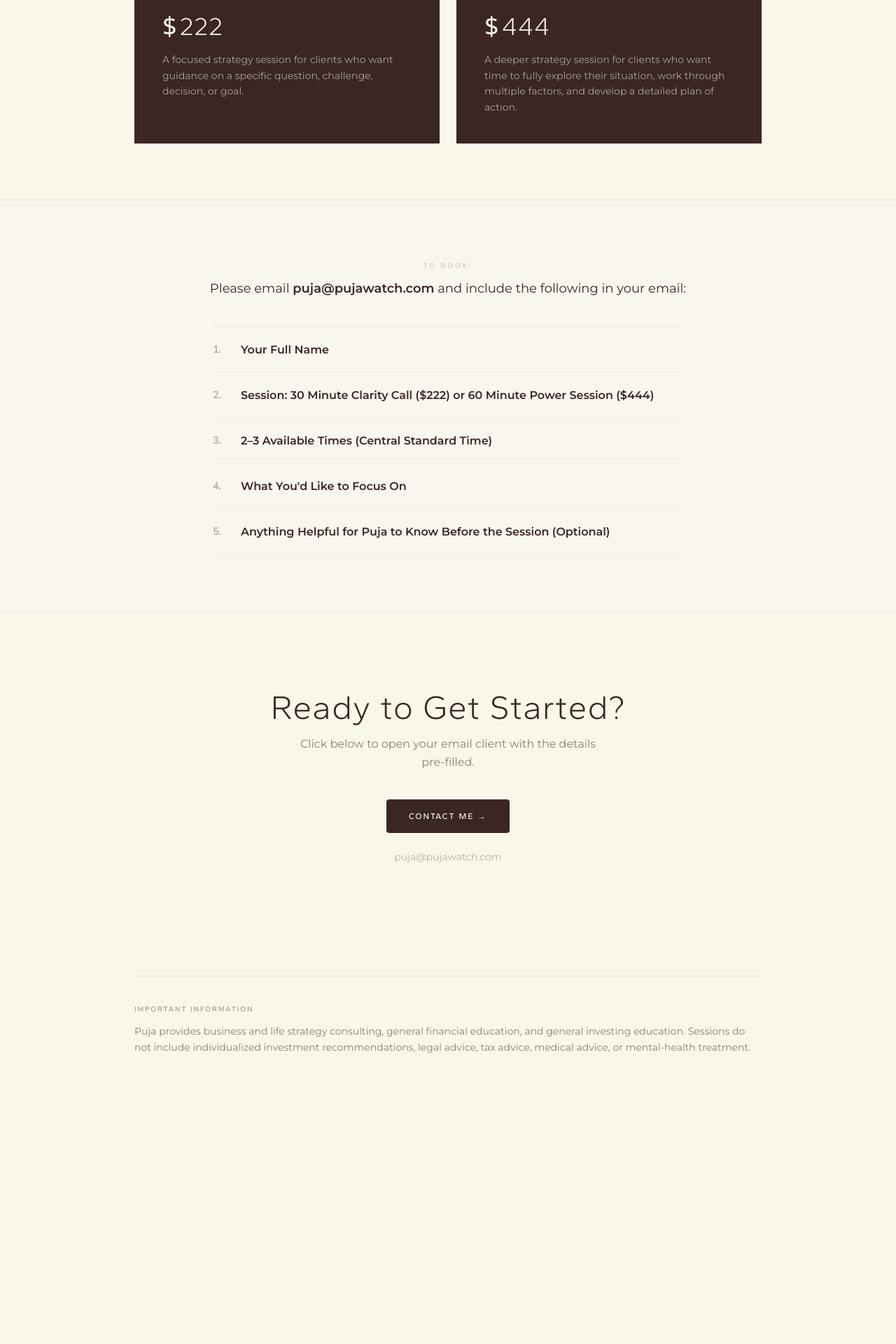
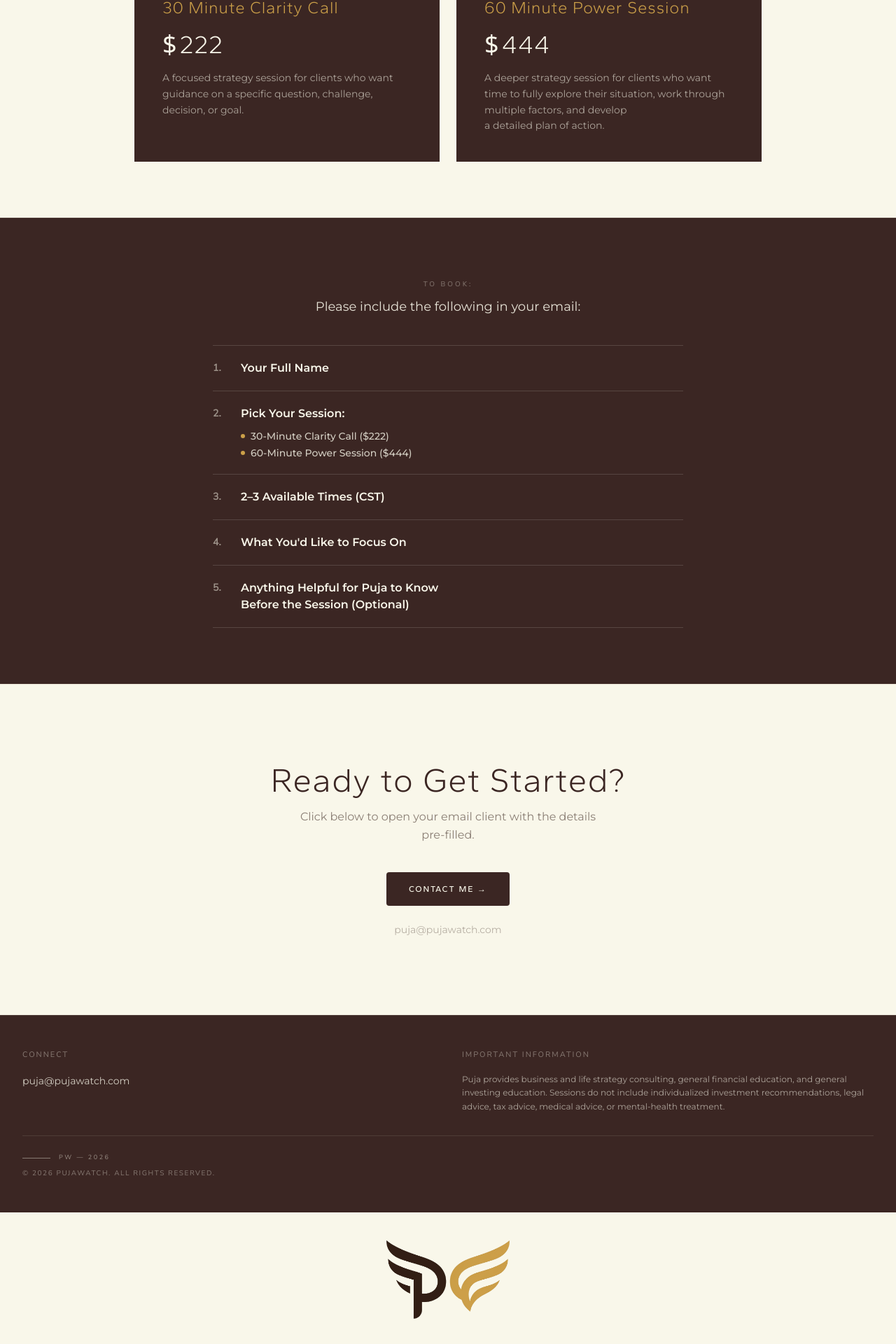
Before and after one commit to SharonSoul/Pujawatch, a Next.js app: page /book in a window 1280 px wide. Shown: the part 751-2671 px from the top of the page at 70% size. Before the commit the page ends 2307 px from the top, so only its background shows below. Built offline with nearby package versions, Linux system fonts and the light colour scheme.

Commit message:
Mobile res done

```diff
--- a/src/app/book/page.tsx
+++ b/src/app/book/page.tsx
@@ -3,27 +3,57 @@
 import Link from "next/link";
 import { motion } from "motion/react";
 import { Navbar } from "@/components/Navbar";
+import { FooterSection } from "@/components/LandingPage";
 
 const SESSION_DETAILS = [
   {
     name: "30 Minute Clarity Call",
     price: "$222",
-    desc: "A focused strategy session for clients who want guidance on a specific question, challenge, decision, or goal.",
+    desc: (
+      <>
+        A focused strategy session for clients who want guidance on a specific
+        question, challenge, decision, or goal.
+      </>
+    ),
   },
   {
     name: "60 Minute Power Session",
     price: "$444",
-    desc: "A deeper strategy session for clients who want time to fully explore their situation, work through multiple factors, and develop a detailed plan of action.",
+    desc: (
+      <>
+        A deeper strategy session for clients who want time to fully explore
+        their situation, work through multiple factors, and develop<br />
+        a detailed plan of action.
+      </>
+    ),
   },
 ];
 
 const WHAT_TO_INCLUDE = [
-  "Your Full Name",
-  "Session: 30 Minute Clarity Call ($222) or 60 Minute Power Session ($444)",
-  "2–3 Available Times (Central Standard Time)",
-  "What You'd Like to Focus On",
-  "Anything Helpful for Puja to Know Before the Session (Optional)",
-
+  {
+    title: "Your Full Name",
+  },
+  {
+    title: "Pick Your Session:",
+    bullets: [
+      "30-Minute Clarity Call ($222)",
+      "60-Minute Power Session ($444)",
+    ],
+  },
+  {
+    title: "2–3 Available Times (CST)",
+  },
+  {
+    title: "What You'd Like to Focus On",
+  },
+  {
+    title: (
+      <>
+        Anything Helpful for Puja to Know<br />
+        Before the Session (Optional)
+      </>
+    ),
+  },
 ];
 
 export default function BookPage() {
@@ -40,8 +70,8 @@ export default function BookPage() {
             className="mx-auto max-w-2xl text-center"
           >
             <div className="mb-5 sm:mb-6 inline-flex items-center gap-3">
-              <div className="relative h-2 w-2 rounded-full bg-gold">
-                <div className="absolute inset-0 animate-ping rounded-full bg-gold opacity-30" />
+              <div className="relative h-2 w-2 rounded-full bg-[#cca049]">
+                <div className="absolute inset-0 animate-ping rounded-full bg-[#cca049] opacity-30" />
               </div>
               <span className="font-accent text-[10px] uppercase tracking-[0.28em] text-cream/40">
                 Book a Session
@@ -50,10 +80,13 @@ export default function BookPage() {
             <h1 className="font-display text-3xl sm:text-4xl font-light leading-[1.06] tracking-[0.03em] text-cream lg:text-6xl">
               Let&rsquo;s Work Together
             </h1>
-            <p className="mx-auto mt-4 sm:mt-5 max-w-xl font-body text-sm sm:text-base leading-relaxed text-cream/75 sm:text-lg">
-              To book a private session with Puja, email the details below. Every
-              inquiry is reviewed personally, and you&rsquo;ll receive a response
-              within 1–2 business days.
+            <p className="mx-auto mt-4 sm:mt-5 max-w-xl font-body text-sm sm:text-base leading-relaxed text-cream/80 sm:text-lg">
+              To book a private session with Puja,<br />
+              email the details below.
+            </p>
+            <p className="mx-auto mt-2 sm:mt-2.5 max-w-lg font-body text-xs sm:text-sm leading-relaxed text-cream/55">
+              Every inquiry is reviewed personally, and you&rsquo;ll receive<br />
+              a response within 1–2 business days.
             </p>
           </motion.div>
         </section>
@@ -90,7 +123,7 @@ export default function BookPage() {
                   className="flex flex-col justify-between bg-espresso p-7 sm:p-8 md:p-10"
                 >
                   <div>
-                    <h3 className="font-display text-xl sm:text-2xl font-light tracking-[0.03em] text-cream">
+                    <h3 className="font-display text-xl sm:text-2xl font-light tracking-[0.03em] text-[#cca049]">
                       {s.name}
                     </h3>
                     <div className="mt-3 sm:mt-4 flex items-baseline gap-1">
@@ -109,8 +142,8 @@ export default function BookPage() {
           </div>
         </section>
 
-        {/* What to include — Centered */}
-        <section className="border-t border-rule bg-mid-bg px-6 py-16 sm:py-20 md:px-14 lg:px-20">
+        {/* What to include — Brown Background */}
+        <section className="border-t border-cream/10 bg-espresso px-6 py-16 sm:py-20 md:px-14 lg:px-20">
           <div className="mx-auto max-w-4xl text-center">
             <motion.div
               initial={{ opacity: 0, y: 24 }}
@@ -118,38 +151,43 @@ export default function BookPage() {
               viewport={{ once: true }}
               transition={{ duration: 0.6 }}
             >
-              <span className="font-accent text-[10px] uppercase tracking-[0.3em] text-warm-gray/50">
+              <span className="font-accent text-[10px] uppercase tracking-[0.3em] text-cream/40">
                 To Book:
               </span>
-              <h2 className="mt-2 font-body text-base sm:text-lg font-normal text-espresso leading-relaxed">
-                Please email{" "}
-                <a
-                  href="mailto:puja@pujawatch.com"
-                  className="text-espresso font-semibold hover:text-warm-gray transition-colors cursor-pointer"
-                >
-                  puja@pujawatch.com
-                </a>{" "}
-                and include the following in your email:
+              <h2 className="mt-2 font-body text-base sm:text-lg font-normal text-cream/90 leading-relaxed">
+                Please include the following in your email:
               </h2>
             </motion.div>
 
             {/* List without sub-descriptions */}
-            <div className="mx-auto mt-8 sm:mt-10 max-w-2xl flex flex-col divide-y divide-rule/60 border-y border-rule/60 text-left">
+            <div className="mx-auto mt-8 sm:mt-10 max-w-2xl flex flex-col divide-y divide-cream/15 border-y border-cream/15 text-left">
               {WHAT_TO_INCLUDE.map((item, i) => (
                 <motion.div
-                  key={item}
+                  key={i}
                   initial={{ opacity: 0, y: 16 }}
                   whileInView={{ opacity: 1, y: 0 }}
                   viewport={{ once: true }}
                   transition={{ duration: 0.45, delay: i * 0.05 }}
-                  className="flex items-center gap-4 py-4 sm:py-5"
+                  className="flex items-start gap-4 py-4 sm:py-5"
                 >
-                  <span className="font-accent text-xs sm:text-sm font-semibold text-warm-gray/60 shrink-0 w-6">
+                  <span className="font-accent text-xs sm:text-sm font-semibold text-cream/50 shrink-0 w-6 pt-0.5">
                     {i + 1}.
                   </span>
-                  <span className="font-body text-sm sm:text-base font-semibold text-espresso tracking-normal">
-                    {item}
-                  </span>
+                  <div className="flex flex-col gap-1.5">
+                    <span className="font-body text-sm sm:text-base font-semibold text-cream tracking-normal">
+                      {item.title}
+                    </span>
+                    {item.bullets && (
+                      <ul className="mt-1 flex flex-col gap-1 text-xs sm:text-sm font-medium text-cream/80">
+                        {item.bullets.map((bullet) => (
+                          <li key={bullet} className="flex items-center gap-2">
+                            <span className="h-1.5 w-1.5 rounded-full bg-[#cca049] shrink-0" />
+                            <span>{bullet}</span>
+                          </li>
+                        ))}
+                      </ul>
+                    )}
+                  </div>
                 </motion.div>
               ))}
             </div>
@@ -184,21 +222,8 @@ export default function BookPage() {
           </div>
         </section>
 
-        {/* Disclaimer */}
-        <section className="bg-cream px-6 py-10 sm:py-12 md:px-14 lg:px-20">
-          <div className="mx-auto max-w-4xl border-t border-rule pt-8 sm:pt-10">
-            <h3 className="font-accent text-[10px] font-medium uppercase tracking-[0.2em] text-warm-gray">
-              Important Information
-            </h3>
-            <p className="mt-3 font-body text-xs sm:text-sm leading-relaxed text-warm-gray">
-              Puja provides business and life strategy consulting, general
-              financial education, and general investing education. Sessions do
-              not include individualized investment recommendations, legal
-              advice, tax advice, medical advice, or mental-health treatment.
-            </p>
-          </div>
-        </section>
       </main>
+      <FooterSection hideNav dark />
     </>
   );
 }
--- a/src/components/LandingPage.tsx
+++ b/src/components/LandingPage.tsx
@@ -102,16 +102,16 @@ function ProcessSection() {
               whileInView={{ opacity: 1, y: 0 }}
               viewport={{ once: true }}
               transition={{ duration: 0.5, delay: i * 0.08, ease: [0.16, 1, 0.3, 1] }}
-              className="group relative flex flex-col items-center justify-start text-center bg-espresso p-5 sm:p-6 lg:p-5 pt-6 sm:pt-7 lg:pt-6 min-h-[170px] sm:min-h-[190px] transition-all duration-300 hover:bg-[#32201d]"
+              className="group relative flex flex-col items-center justify-center text-center bg-espresso p-5 sm:p-6 lg:p-4 min-h-[170px] sm:min-h-[195px] transition-all duration-300 hover:bg-[#32201d]"
             >
-              {/* Circled number at the top of the box — larger, closer to top */}
-              <div className="mb-3 sm:mb-4 flex h-9 w-9 sm:h-10 sm:w-10 items-center justify-center rounded-full border border-cream/25">
-                <span className="font-display text-sm sm:text-base font-normal text-cream/85">
+              {/* Circled number at the top */}
+              <div className="mb-3 sm:mb-4 flex h-11 w-11 sm:h-13 sm:w-13 items-center justify-center rounded-full border border-cream/30">
+                <span className="font-display text-base sm:text-lg font-light text-cream">
                   {step.num}
                 </span>
               </div>
 
-              <h3 className="font-display text-base sm:text-lg font-light leading-snug tracking-[0.02em] text-cream xl:text-lg mt-auto mb-auto">
+              <h3 className="font-display text-base sm:text-lg font-light leading-snug tracking-[0.02em] text-cream xl:text-lg">
                 {step.title}
               </h3>
             </motion.div>
@@ -468,15 +468,30 @@ function CTASection() {
 /*  Footer                                                             */
 /* ------------------------------------------------------------------ */
 
-function FooterSection() {
+export function FooterSection({
+  hideNav = false,
+  dark = true,
+}: {
+  hideNav?: boolean;
+  dark?: boolean;
+}) {
   const y = new Date().getFullYear();
   return (
-    <footer className="relative overflow-hidden bg-cream pt-12 pb-0">
-      <FooterBackgroundGradient />
+    <footer
+      className={`relative overflow-hidden pt-12 pb-0 ${
+        dark ? "bg-espresso border-t border-cream/10" : "bg-cream"
+      }`}
+    >
+      {!dark && <FooterBackgroundGradient />}
       <div className="relative z-10 mx-auto max-w-7xl px-6 lg:px-8">
-        <div className="grid gap-8 sm:grid-cols-3 sm:gap-10">
+        <div className={`grid gap-8 ${hideNav ? "sm:grid-cols-2" : "sm:grid-cols-3"} sm:gap-10`}>
+          {!hideNav && (
             <div>
-            <h4 className="font-accent text-[11px] font-medium uppercase tracking-[0.18em] text-warm-gray">
+              <h4
+                className={`font-accent text-[11px] font-medium uppercase tracking-[0.18em] ${
+                  dark ? "text-cream/40" : "text-warm-gray"
+                }`}
+              >
                 Navigation
               </h4>
               <div className="mt-4 flex flex-col gap-2">
@@ -484,37 +499,62 @@ function FooterSection() {
                   <a
                     key={l}
                     href={`#${l.toLowerCase()}`}
-                  className="font-body text-sm text-warm-gray transition-colors hover:text-espresso"
+                    className={`font-body text-sm transition-colors ${
+                      dark
+                        ? "text-cream/70 hover:text-gold"
+                        : "text-warm-gray hover:text-espresso"
+                    }`}
                   >
                     {l}
                   </a>
                 ))}
                 <Link
                   href="/book"
-                className="font-body text-sm text-warm-gray transition-colors hover:text-espresso"
+                  className={`font-body text-sm transition-colors ${
+                    dark
+                      ? "text-cream/70 hover:text-gold"
+                      : "text-warm-gray hover:text-espresso"
+                  }`}
                 >
                   Book
                 </Link>
               </div>
             </div>
+          )}
           <div>
-            <h4 className="font-accent text-[11px] font-medium uppercase tracking-[0.18em] text-warm-gray">
+            <h4
+              className={`font-accent text-[11px] font-medium uppercase tracking-[0.18em] ${
+                dark ? "text-cream/40" : "text-warm-gray"
+              }`}
+            >
               Connect
             </h4>
             <div className="mt-4">
               <a
                 href="mailto:puja@pujawatch.com"
-                className="font-body text-sm text-warm-gray transition-colors hover:text-espresso"
+                className={`font-body text-sm transition-colors ${
+                  dark
+                    ? "text-cream/80 hover:text-gold"
+                    : "text-warm-gray hover:text-espresso"
+                }`}
               >
                 puja@pujawatch.com
               </a>
             </div>
           </div>
           <div>
-            <h4 className="font-accent text-[11px] font-medium uppercase tracking-[0.18em] text-warm-gray">
+            <h4
+              className={`font-accent text-[11px] font-medium uppercase tracking-[0.18em] ${
+                dark ? "text-cream/40" : "text-warm-gray"
+              }`}
+            >
               Important Information
             </h4>
-            <p className="mt-4 font-body text-xs leading-relaxed text-warm-gray/60">
+            <p
+              className={`mt-4 font-body text-xs leading-relaxed ${
+                dark ? "text-cream/60" : "text-warm-gray/60"
+              }`}
+            >
               Puja provides business and life strategy consulting, general
               financial education, and general investing education. Sessions do
               not include individualized investment recommendations, legal
@@ -523,18 +563,35 @@ function FooterSection() {
           </div>
         </div>
 
-        <div className="mt-8 flex items-center gap-3 border-t border-rule pt-6">
-          <span className="block h-px w-10 bg-warm-gray/60" />
-          <span className="font-accent text-[9px] uppercase tracking-[0.28em] text-warm-gray/60">
+        <div
+          className={`mt-8 flex items-center gap-3 border-t pt-6 ${
+            dark ? "border-cream/10" : "border-rule"
+          }`}
+        >
+          <span
+            className={`block h-px w-10 ${
+              dark ? "bg-cream/40" : "bg-warm-gray/60"
+            }`}
+          />
+          <span
+            className={`font-accent text-[9px] uppercase tracking-[0.28em] ${
+              dark ? "text-cream/50" : "text-warm-gray/60"
+            }`}
+          >
             PW &mdash; {y}
           </span>
         </div>
-        <span className="mt-2 block font-accent text-[10px] uppercase tracking-[0.16em] text-warm-gray/50">
+        <span
+          className={`mt-2 block font-accent text-[10px] uppercase tracking-[0.16em] ${
+            dark ? "text-cream/40" : "text-warm-gray/50"
+          }`}
+        >
           &copy; {y} PujaWatch. All rights reserved.
         </span>
       </div>
 
-      <div className="mt-8 flex w-full items-center justify-center pb-8">
+      {/* Bottom logo strip with initial light cream background */}
+      <div className="mt-12 flex w-full items-center justify-center bg-cream py-8 sm:py-10">
         <img src="/wings_logo.png" alt="PujaWatch" className="h-16 sm:h-20 w-auto md:h-28" />
       </div>
     </footer>
```
Lines whose indentation alone changed are shown as unchanged.
